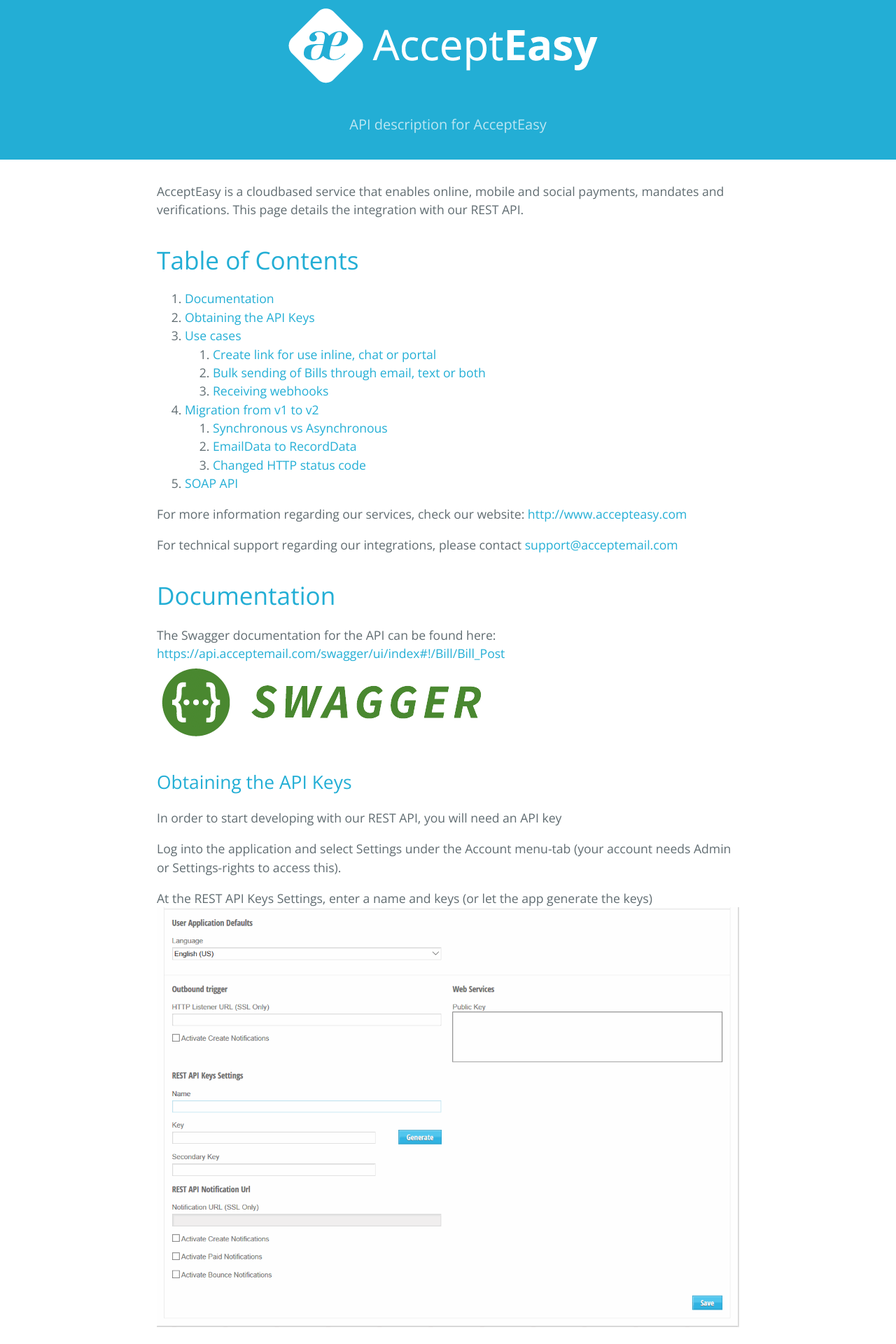
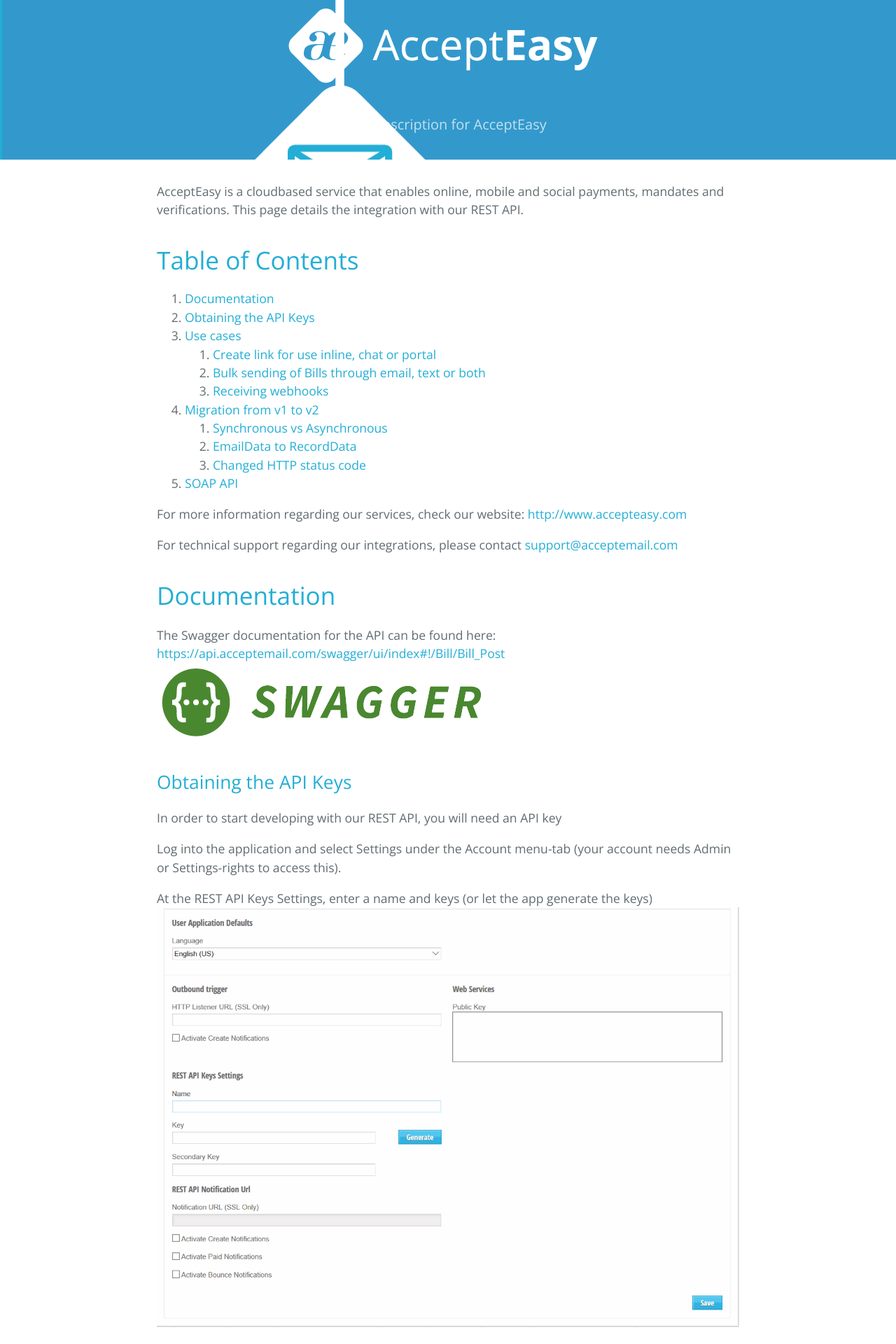
Before and after one commit to AcceptEmail/Examples, a Jekyll site: the page built from index.md, in a window 1280 px wide. Shown: the top 1920 px of the page at 70% size. Built offline with Jekyll 4.4.1, drawn with Linux system fonts in a browser that asks for light colours.

Commit message:
adding header background

```diff
--- a/_layouts/default.html
+++ b/_layouts/default.html
@@ -9,6 +9,11 @@
     <link rel="shortcut icon" type="image/x-icon" href="favicon.ico">
     <link href='https://fonts.googleapis.com/css?family=Open+Sans:400,700' rel='stylesheet' type='text/css'>
     <link rel="stylesheet" href="{{ '/assets/css/style.css?v=' | append: site.github.build_revision | relative_url }}">
+    <style>
+.page-header {
+  background-image: url('/Examples/assets/background.png');
+}
+  </style>
   </head>
   <body>
     <section class="page-header">
```
Also changed, not shown: assets/background.png (added).
